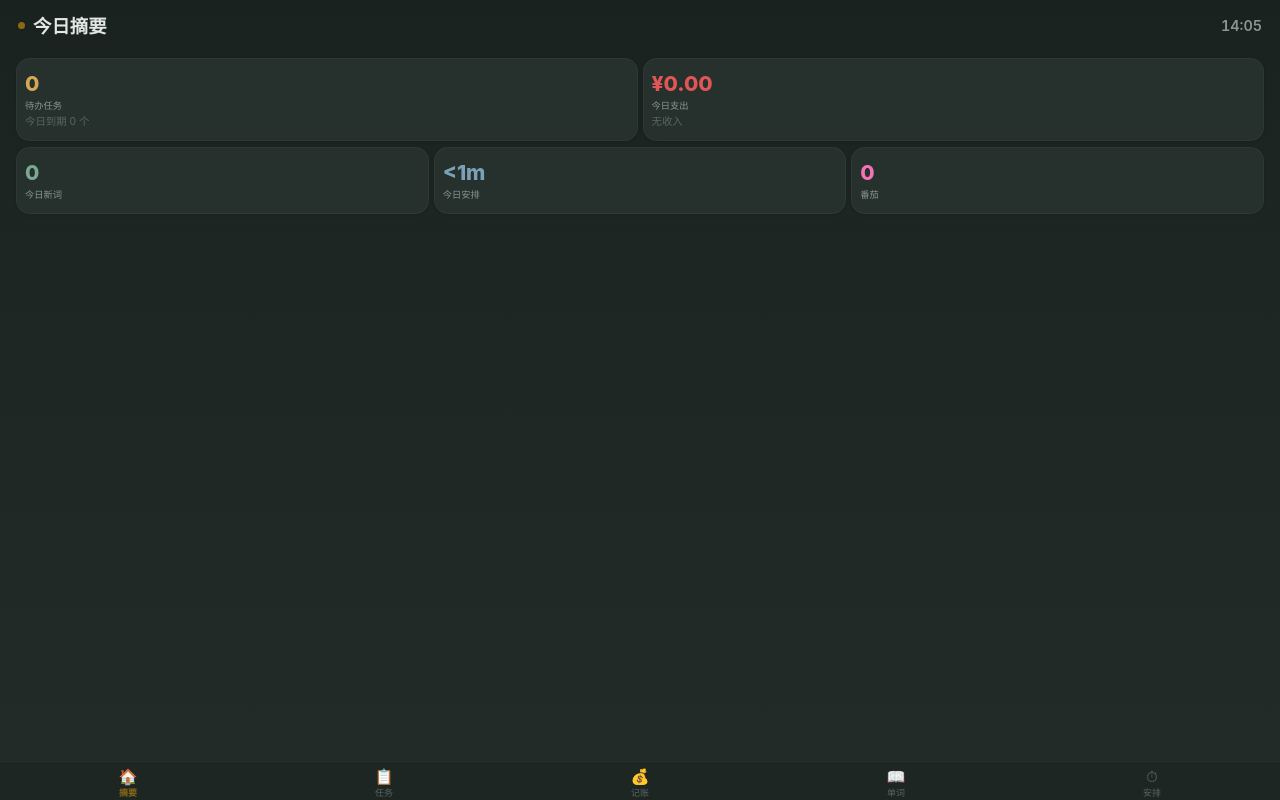
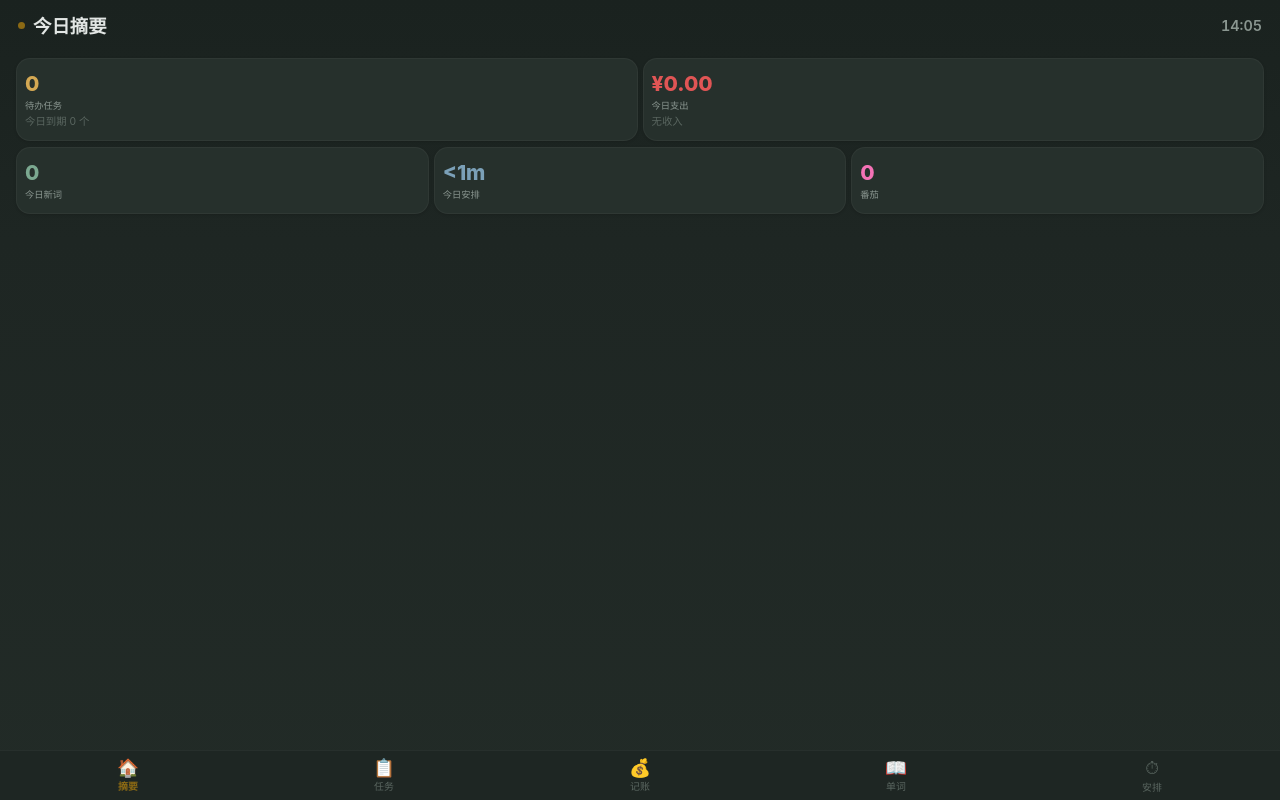
Before and after one commit to kil936826-sys/todo-app, a website: page index.html in a window 1280 px wide. Drawn offline with Linux system fonts and the light colour scheme.

Commit message:
Larger bottom nav: bigger icons, more padding

```diff
--- a/index.html
+++ b/index.html
@@ -31,9 +31,9 @@ header .time{font-size:0.9rem;font-weight:600;font-variant-numeric:tabular-nums;
 .pomo-label{font-size:0.62rem;color:var(--text2);overflow:hidden;text-overflow:ellipsis;white-space:nowrap;flex:1}
 .pomo-bar .btn-stop{width:28px;height:28px;border-radius:50%;border:1.5px solid rgba(209,67,67,0.2);background:transparent;color:var(--danger);cursor:pointer;font-size:0.65rem;margin-left:auto;flex-shrink:0}
 
-.nav-bar{display:flex;flex-shrink:0;border-top:1px solid var(--border);background:var(--bg);padding-bottom:var(--safe-b)}
-.nav-bar button{flex:1;min-width:0;padding:5px 2px 1px;border:none;background:transparent;color:var(--text3);font-family:var(--font);font-size:0.56rem;cursor:pointer;transition:all 0.15s;display:flex;flex-direction:column;align-items:center}
-.nav-bar button .ni{font-size:0.95rem}
+.nav-bar{display:flex;flex-shrink:0;border-top:1px solid var(--border);background:var(--bg);padding-bottom:calc(var(--safe-b) + 4px)}
+.nav-bar button{flex:1;min-width:0;padding:6px 2px 2px;border:none;background:transparent;color:var(--text3);font-family:var(--font);font-size:0.62rem;cursor:pointer;transition:all 0.15s;display:flex;flex-direction:column;align-items:center}
+.nav-bar button .ni{font-size:1.1rem}
 .nav-bar button.on{color:var(--accent);font-weight:600}.nav-bar button.on.n2{color:var(--accent2)}.nav-bar button.on.n3{color:var(--accent3)}.nav-bar button.on.n4{color:var(--accent4)}.nav-bar button.on.n0{color:#8B6914}
 
 .panel{display:none;flex-direction:column;flex:1;overflow:hidden}
```
Also changed, not shown: 1 other file.
